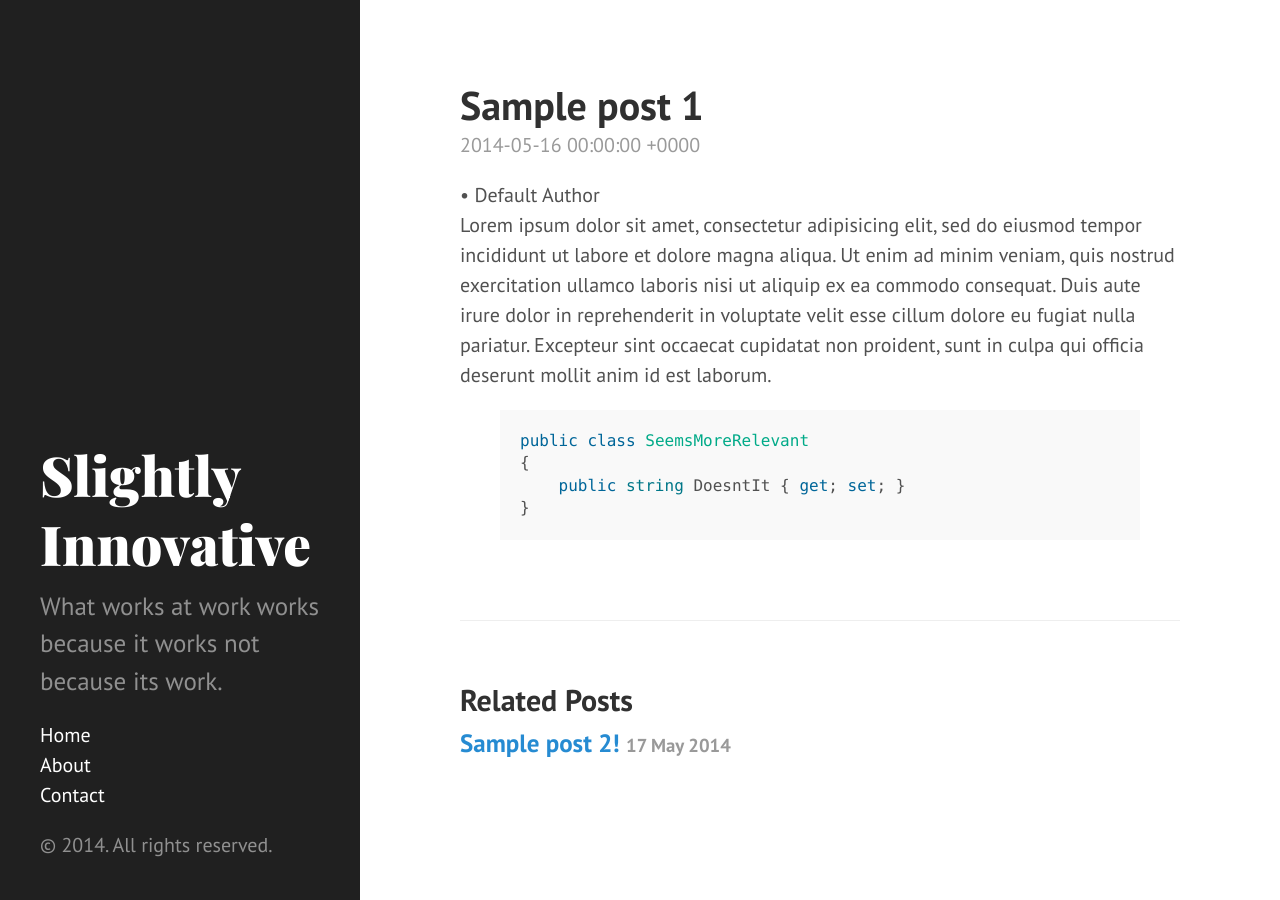
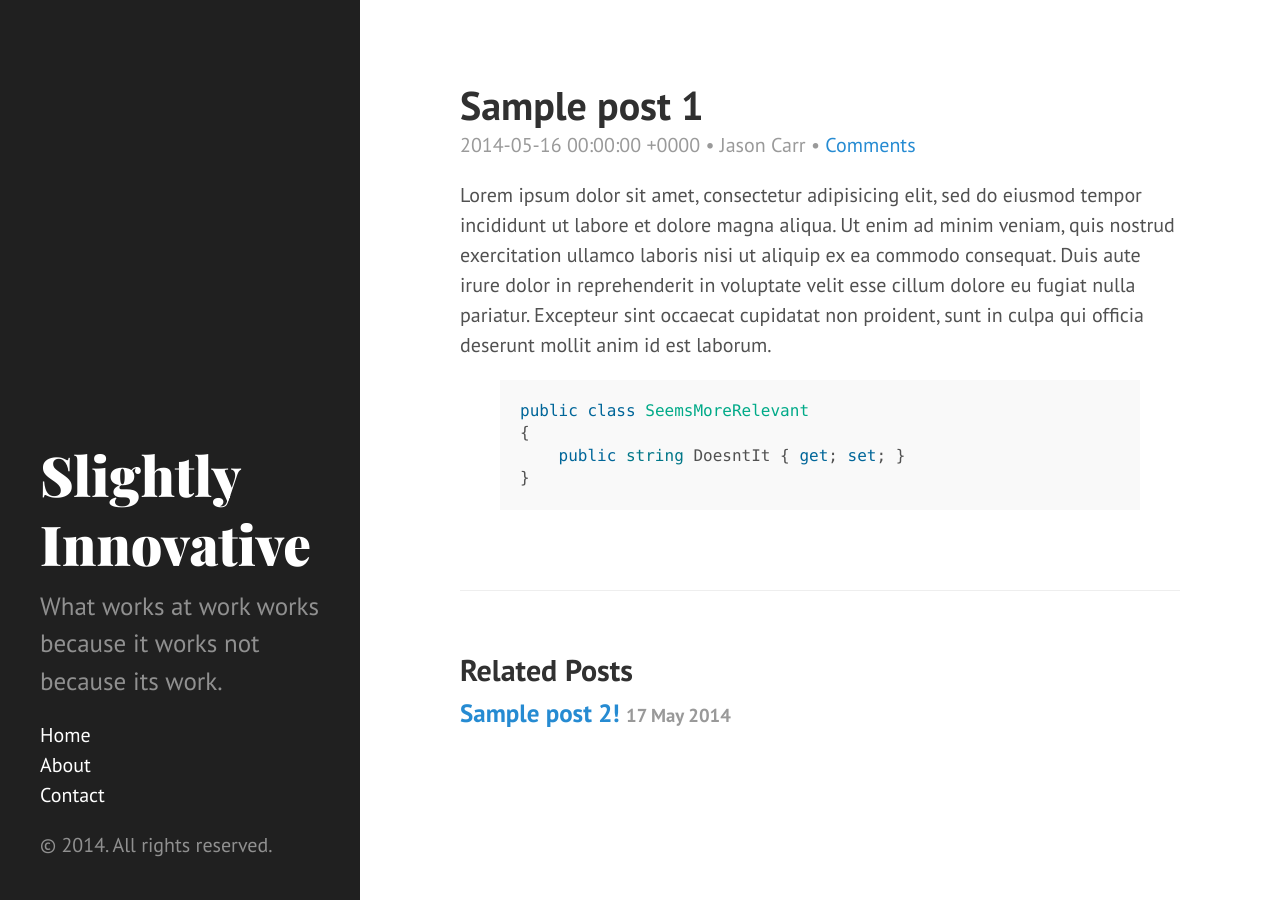
Before and after one commit to lcates/perbyte.github.io, a Jekyll site: the page built from _posts/2014-05-16-sample-post-1.markdown, in a window 1280 px wide. Built offline with Jekyll 4.4.1, drawn with Linux system fonts in a browser that asks for light colours; Markdown is read by kramdown in place of the engine named in the settings; comment, search, counter and statistics services are not loaded.

Commit message:
Random fixes

```diff
--- a/_layouts/post.html
+++ b/_layouts/post.html
@@ -4,8 +4,11 @@ layout: default
 <div class="post">
     <header>
         <h1 class="post-title">{{ page.title }}</h1>
-        <time class="post-date" datetime="{{ page.date | date_to_xmlschema }}">{{ page.date | date: date_to_string }}</time>
-        {% if page.author %} &bull; {{ page.author }}{% endif %}
+		<span class="post-date">
+		  <time datetime="{{ page.date | date_to_xmlschema }}">{{ page.date | date: date_to_string }}</time>
+		  {% if page.author %} &bull; {{ page.author }}{% endif %}
+		  {% if page.comments %} &bull; <a href="{{ post.url | prepend: site.baseurl }}#disqus_thread">Comments</a> {% endif %}
+		</span>
     </header>
     <article>
         {{ content }}
--- a/_posts/2014-05-16-sample-post-1.markdown
+++ b/_posts/2014-05-16-sample-post-1.markdown
@@ -4,7 +4,7 @@ published: true
 date:   2014-05-16
 title:  "Sample post 1"
 meta: test meta
-author: Default Author
+author: Jason Carr
 meta: test meta
 categories: jason
 comments: true
--- a/index.html
+++ b/index.html
@@ -10,7 +10,7 @@ title: Home
     <span class="post-date">
       <time datetime="{{ post.date | date_to_xmlschema }}">{{ post.date | date_to_string }}</time>
       {% if post.author %} &bull; {{ post.author }}{% endif %}
-      {% if post.meta %} &bull; {{ post.meta }}{% endif %}
+	  {% if post.comments %} &bull; <a href="{{ post.url | prepend: site.baseurl }}#disqus_thread">Comments</a> {% endif %}
     </span>
     {{ post.content }}
   </div>
```
